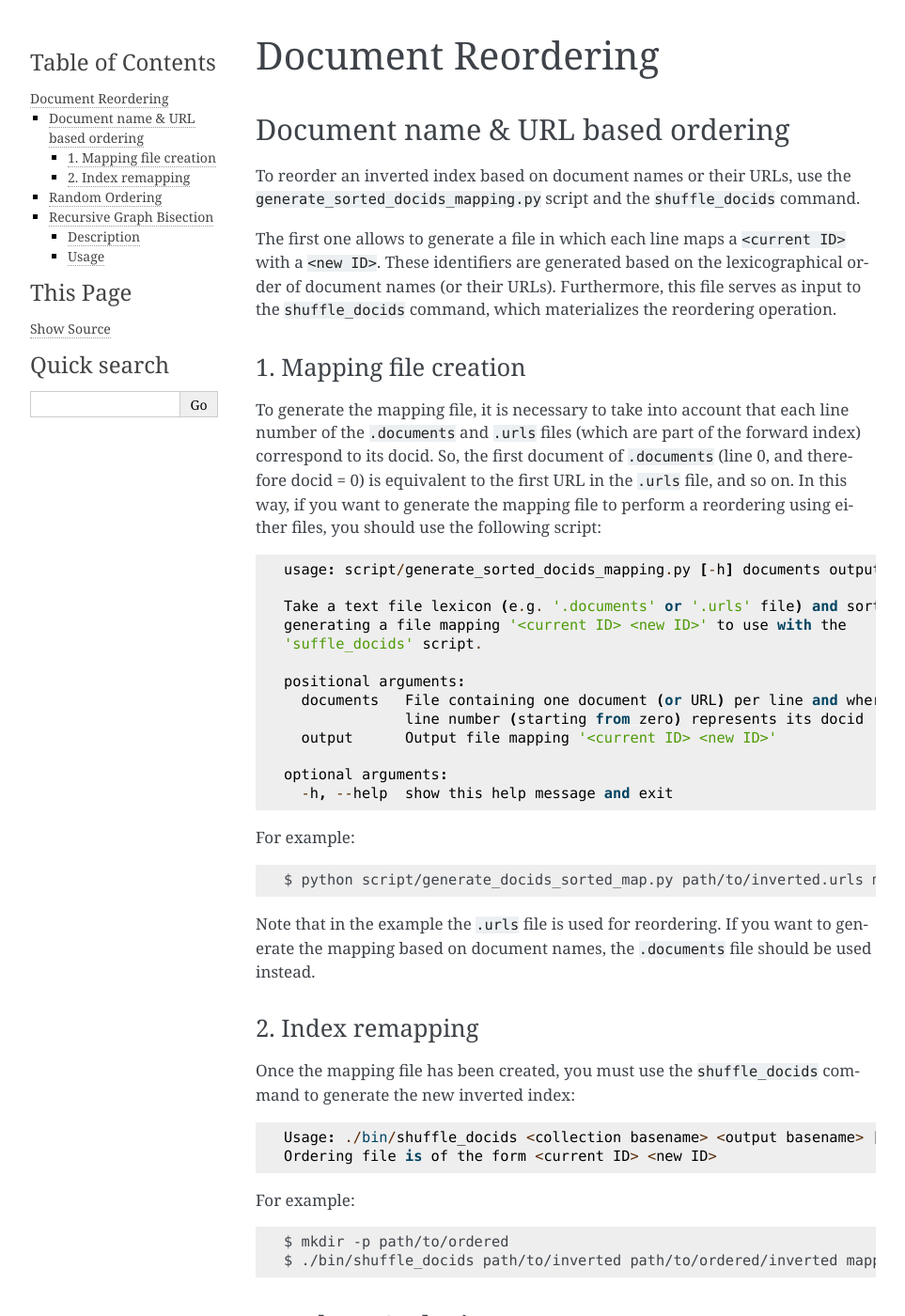
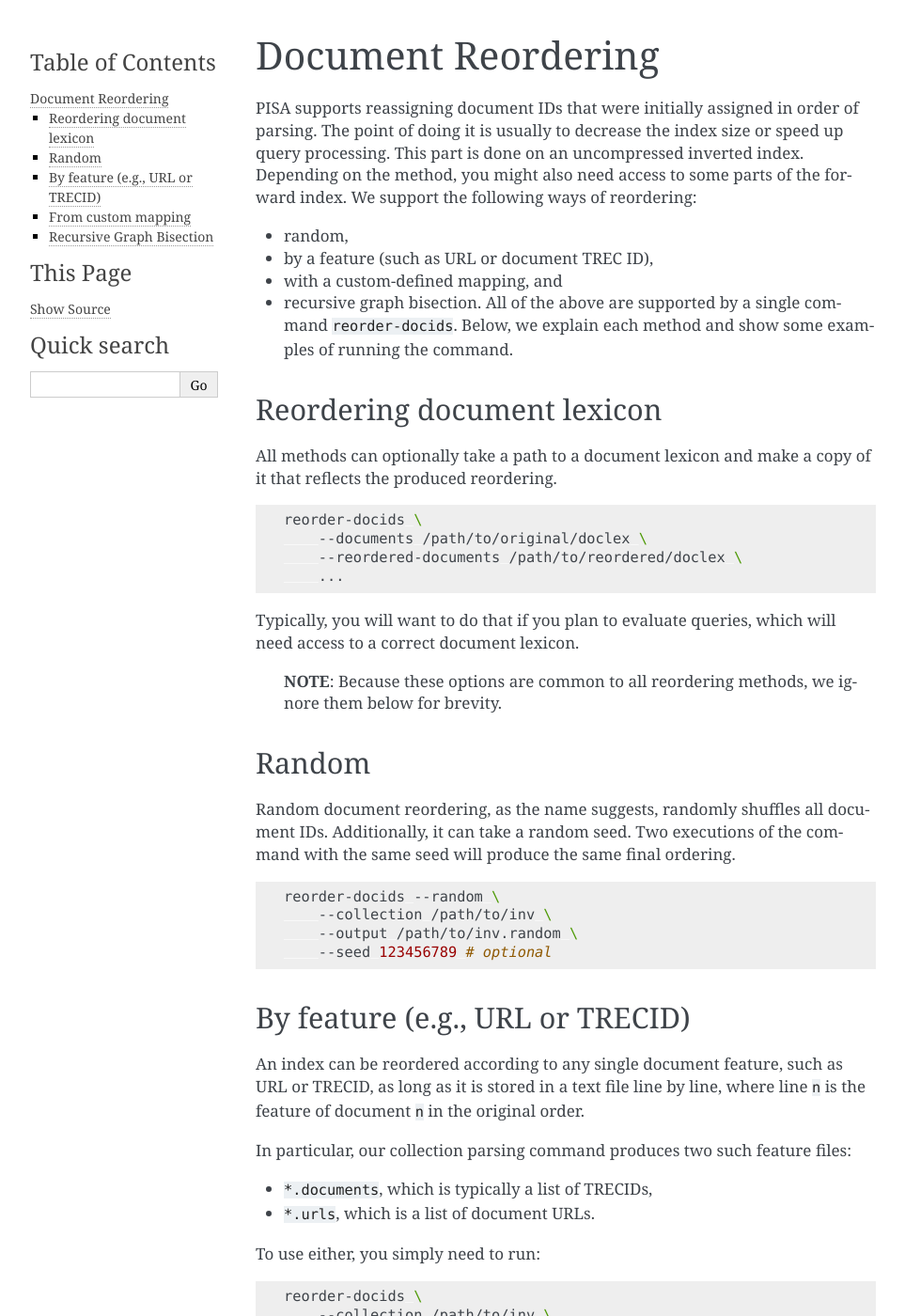
Before and after one commit to pisa-engine/pisa, a Sphinx documentation site: the page built from docs/source/document_reordering.md, in a window 1280 px wide and 1400 px high. Shown: the whole window at 94% size, without its empty margins (148-1111 px from the left). Built offline with Sphinx 7.4.7, drawn with Linux system fonts in a browser that asks for light colours; some of the changed text lies outside the part shown.

Commit message:
Unify document reordering in one tool (#363)
* Introduce reorder-docids tool

* Unify reordering tools

* Refactor reordering

* Use params instead of builder

* Fix initializer order

* Update document reordering docs

* Update sharding doc

Co-authored-by: Antonio Mallia <me@antoniomallia.it>

````diff
--- a/docs/source/document_reordering.md
+++ b/docs/source/document_reordering.md
@@ -1,86 +1,111 @@
 # Document Reordering
 
-## Document name & URL based ordering
-To reorder an inverted index based on document names or their URLs, use the `generate_sorted_docids_mapping.py` script and the `shuffle_docids` command.
+PISA supports reassigning document IDs that were initially assigned in order of parsing.
+The point of doing it is usually to decrease the index size or speed up query processing.
+This part is done on an uncompressed inverted index.
+Depending on the method, you might also need access to some parts of the forward index.
+We support the following ways of reordering:
+- random,
+- by a feature (such as URL or document TREC ID),
+- with a custom-defined mapping, and
+- recursive graph bisection.
+All of the above are supported by a single command `reorder-docids`.
+Below, we explain each method and show some examples of running the command.
 
-The first one allows to generate a file in which each line maps a `<current ID>` with a `<new ID>`. These identifiers are generated based on the lexicographical order of  document names (or their URLs). Furthermore, this file serves as input to the `shuffle_docids` command, which materializes the reordering operation.
+## Reordering document lexicon
 
-### 1. Mapping file creation
-To generate the mapping file, it is necessary to take into account that each line number of the `.documents` and `.urls` files (which are part of the forward index) correspond to its docid. So, the first document of `.documents` (line 0, and therefore docid = 0) is equivalent to the first URL in the `.urls` file, and so on. In this way, if you want to generate the mapping file to perform a reordering using either files, you should use the following script:
+All methods can optionally take a path to a document lexicon and make a copy of it that reflects
+the produced reordering.
+
+```bash
+reorder-docids \
+    --documents /path/to/original/doclex \
+    --reordered-documents /path/to/reordered/doclex \
+    ...
+```
+
+Typically, you will want to do that if you plan to evaluate queries, which will need access to
+a correct document lexicon.
+
+> **NOTE**: Because these options are common to all reordering methods, we ignore them below for brevity.
+
+## Random
+
+Random document reordering, as the name suggests, randomly shuffles all document IDs.
+Additionally, it can take a random seed. Two executions of the command with the same seed
+will produce the same final ordering.
+
+```bash
+reorder-docids --random \
+    --collection /path/to/inv \
+    --output /path/to/inv.random \
+    --seed 123456789 # optional
+```
+
+## By feature (e.g., URL or TRECID)
+
+An index can be reordered according to any single document feature, such as URL or TRECID,
+as long as it is stored in a text file line by line, where line `n` is the feature of
+document `n` in the original order.
+
+In particular, our collection parsing command produces two such feature files:
+- `*.documents`, which is typically a list of TRECIDs,
+- `*.urls`, which is a list of document URLs.
+
+To use either, you simply need to run:
+
+```bash
+reorder-docids \
+    --collection /path/to/inv \
+    --output /path/to/inv.random \
+    --by-feature /path/to/feature/file
+```
+
+## From custom mapping
+
+You can also produce a mapping yourself and feed it to the command.
+Such mapping is a text file with two columns separated by a whitespace:
 
 ```
-usage: script/generate_sorted_docids_mapping.py [-h] documents output
-
-Take a text file lexicon (e.g. '.documents' or '.urls' file) and sort it,
-generating a file mapping '<current ID> <new ID>' to use with the
-'suffle_docids' script.
-
-positional arguments:
-  documents   File containing one document (or URL) per line and where each
-              line number (starting from zero) represents its docid
-  output      Output file mapping '<current ID> <new ID>'
-
-optional arguments:
-  -h, --help  show this help message and exit
+<original ID> <new ID>
 ```
 
-For example:
+Having that, reordering is as simple as running:
+
+```bash
+reorder-docids \
+    --collection /path/to/inv \
+    --output /path/to/inv.random \
+    --from-mapping /path/to/custom/mapping
 ```
-$ python script/generate_docids_sorted_map.py path/to/inverted.urls mapping.txt
-```
-Note that in the example the `.urls` file is used for reordering. If you want to generate the mapping based on document names, the `.documents` file should be used instead.
-
-### 2. Index remapping
-Once the mapping file has been created, you must use the `shuffle_docids` command to generate the new inverted index:
-```
-Usage: ./bin/shuffle_docids <collection basename> <output basename> [ordering file]
-Ordering file is of the form <current ID> <new ID>
-```
-
-For example:
-```
-$ mkdir -p path/to/ordered
-$ ./bin/shuffle_docids path/to/inverted path/to/ordered/inverted mapping.txt
-```
-
-## Random Ordering
-
-If you want to perfom a random ordering, use the `shuffle_docids` command (described in the previous section), but without specifying the `[ordering file]` option.
 
 ## Recursive Graph Bisection
 
+We provide an implementation of the *Recursive Graph Bisection* (aka *BP*) algorithm,
+which is currently the state-of-the-art for minimizing the compressed space used
+by an inverted index (or graph) through document reordering.
+The algorithm tries to minimize an objective function directly related to the number
+of bits needed to store a graph or an index using a delta-encoding scheme.
 
-Recursive graph bisection algorithm used for inverted indexed reordering.
+Learn more from the original paper:
 
+> L. Dhulipala, I. Kabiljo, B. Karrer, G. Ottaviano, S. Pupyrev, and A. Shalita.
+> Compressing  graphs  and  indexes  with  recursive  graph  bisection.
+> In Proc. SIGKDD, pages 1535–1544, 2016.
 
-### Description
+In PISA, you simply need to pass `--recursive-graph-bisection` option (or its alias `--bp`)
+to the `reorder-docids` command.
 
-Implementation of the *Recursive Graph Bisection* (aka *BP*) algorithm which is currently the state-of-the-art for minimizing the compressed space used by an inverted index (or graph) through document reordering.
-The  algorithm tries to minimize an objective function directly related to the number of bits needed to storea graph or an index using a delta-encoding scheme.
+```bash
+reorder-docids --bp \
+    --collection /path/to/inv \
+    --output /path/to/inv.random
+```
 
->  L.  Dhulipala,  I.  Kabiljo,  B.  Karrer,  G.  Ottaviano,  S.  Pupyrev,  andA.  Shalita.   Compressing  graphs  and  indexes  with  recursive  graph  bisec-tion.  InProc. SIGKDD, pages 1535–1544, 2016.
-
-### Usage
-
-```
-Recursive graph bisection algorithm used for inverted indexed reordering.
-Usage: ./bin/recursive_graph_bisection [OPTIONS]
-
-Options:
-  -h,--help                   Print this help message and exit
-  -c,--collection TEXT REQUIRED
-                              Collection basename
-  -o,--output TEXT            Output basename
-  --store-fwdidx TEXT         Output basename (forward index)
-  --fwdidx TEXT               Use this forward index
-  -m,--min-len UINT           Minimum list threshold
-  -d,--depth INT in [1 - 64] Excludes: --config
-                              Recursion depth
-  -t,--threads UINT           Thread count
-  --prelim UINT               Precomputing limit
-  --config TEXT Excludes: --depth
-                              Node configuration file
-  --nogb                      No VarIntGB compression in forward index
-  -p,--print                  Print ordering to standard output
-
-```
+Note that `--bp` allows for some additional options.
+For example, the algorithm constructs a forward index in memory, which is in a special format
+**separate from the PISA forward index** that you obtain from the `parse_collection` tool.
+You can instruct `reorder-docids` to store that intermediate structure (`--store-fwdidx`),
+as well as provide a previously constructed one (`--fwdidx`), which can be useful if you
+want to reuse it for several runs with different algorithm parameters.
+To see all available parameters, run `reorder-docids --help`.
````
Also changed, not shown: docs/source/sharding.md (+28 -57 lines), 10 other files.
